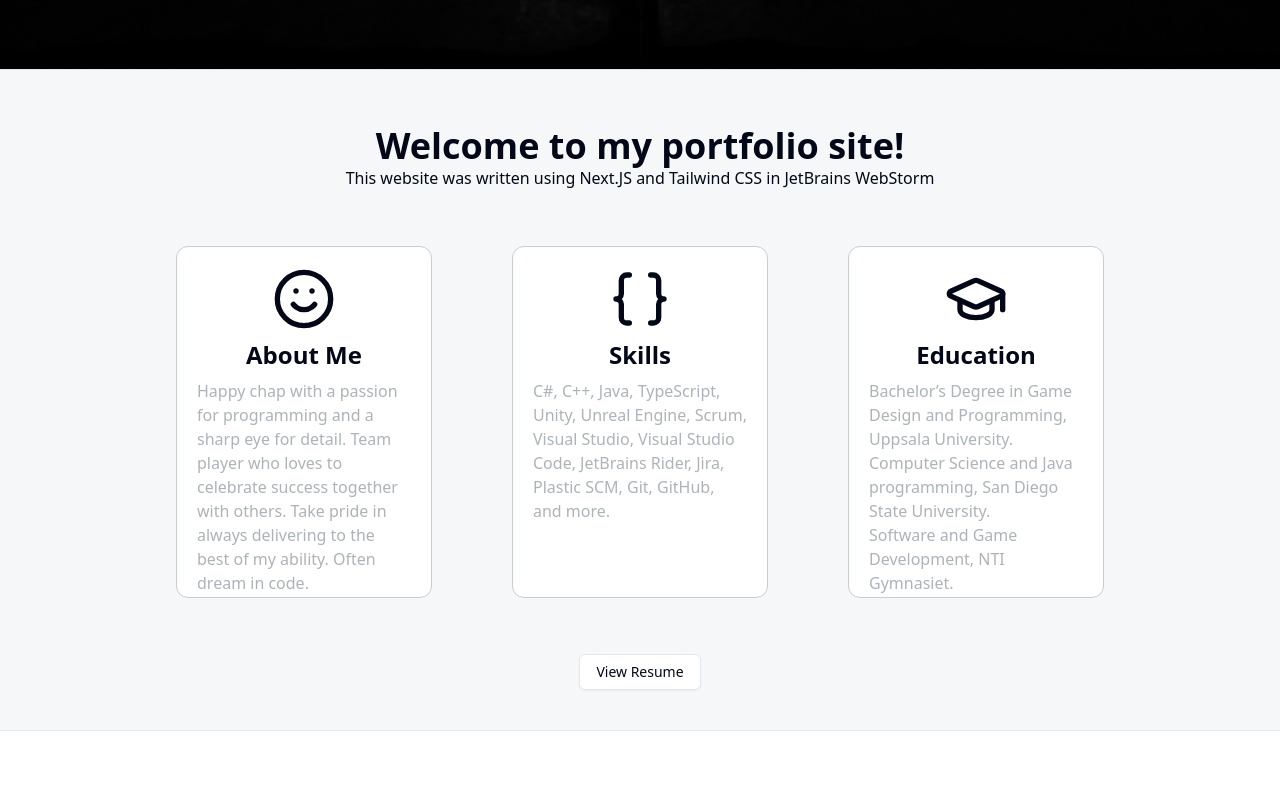
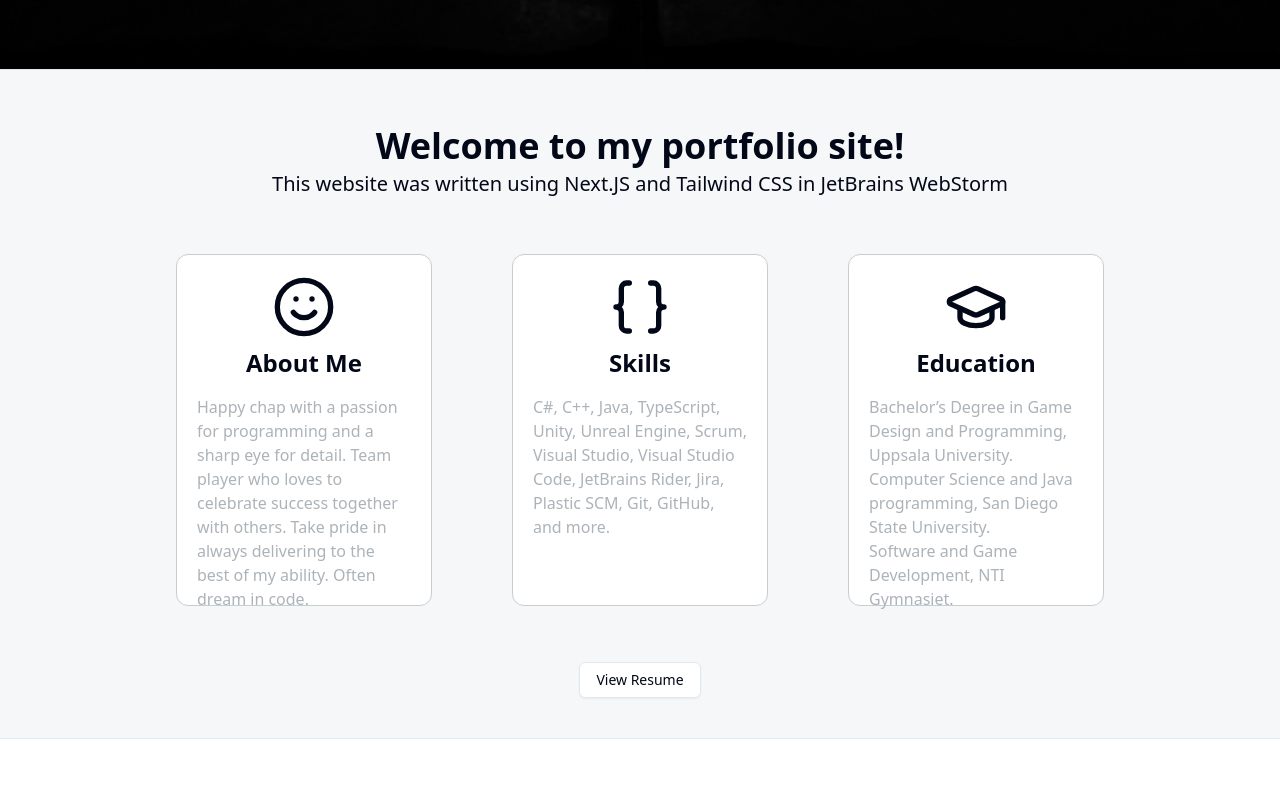
Before and after one commit to Bearshark15/portfolio, a Next.js app: page / in a window 1280 px wide. Shown: the part 800-1600 px from the top of the page. Built offline with nearby package versions, Linux system fonts and the light colour scheme.

Commit message:
changed the styling on the home page to be more consistent

```diff
--- a/app/page.tsx
+++ b/app/page.tsx
@@ -15,6 +15,8 @@ import Link from "next/link";
 import {Button} from "@/components/ui/button";
 import ResumeData from "@/lib/resume";
 import {getSortedProjects} from "@/lib/projects";
+import Paragraph from "@/components/text/Paragraph";
+import {Heading1, Heading2, Heading3, Subtitle, Title} from "@/components/text/Headings";
 
 export default function Home() {
     const projects = getSortedProjects();
@@ -26,44 +28,44 @@ export default function Home() {
                 <Container>
                     <div className={"flex flex-col items-center justify-center"}>
                         <div className={"mt-14 mb-14 text-center"}>
-                            <h1 id={"background"} className={"text-4xl font-bold"}>Welcome to my portfolio site!</h1>
-                            <p>This website was written using Next.JS and Tailwind CSS in JetBrains WebStorm</p>
+                            <Title id={"background"}>Welcome to my portfolio site!</Title>
+                            <Subtitle>This website was written using Next.JS and Tailwind CSS in JetBrains WebStorm</Subtitle>
                         </div>
                         <div className={"h-full flex flex-col gap-5 md:gap-20 md:flex-row lg:flex-row items-center justify-evenly pb-14"}>
                             <div className={"about-me-card"}>
                                 <div className={"flex items-center flex-col gap-2"}>
                                     <Smile className={"h-16 w-16"}></Smile>
-                                    <h1 className={"text-xl lg:text-2xl font-bold"}>About Me</h1>
-                                    <p style={{color: "hsl(208, 8%, 70%)"}} className={""}>
+                                    <Heading3 className={"lg:text-2xl"}>About Me</Heading3>
+                                    <Paragraph style={{color: "hsl(208, 8%, 70%)"}} className={""}>
                                         Happy chap with a passion for programming and a sharp eye for detail.
                                         Team player who loves to celebrate success together with others.
                                         Take pride in always delivering to the best of my ability.
                                         Often dream in code.
-                                    </p>
+                                    </Paragraph>
                                 </div>
                             </div>
                             <div className={"about-me-card"}>
                                 <div className={"flex items-center flex-col gap-2"}>
                                     <Braces className={"h-16 w-16"}></Braces>
-                                    <h1 className={"text-xl lg:text-2xl font-bold"}>Skills</h1>
-                                    <p style={{color: "hsl(208, 8%, 70%)"}}>
+                                    <Heading3 className={"lg:text-2xl"}>Skills</Heading3>
+                                    <Paragraph style={{color: "hsl(208, 8%, 70%)"}}>
                                         C#, C++, Java, TypeScript,
                                         Unity, Unreal Engine, Scrum,
                                         Visual Studio, Visual Studio Code,
                                         JetBrains Rider, Jira, Plastic SCM,
                                         Git, GitHub, and more.
-                                    </p>
+                                    </Paragraph>
                                 </div>
                             </div>
                             <div className={"about-me-card"}>
                                 <div className={"flex items-center flex-col gap-2"}>
                                     <GraduationCapIcon className={"h-16 w-16"}></GraduationCapIcon>
-                                    <h1 className={"text-xl lg:text-2xl font-bold"}>Education</h1>
-                                    <p style={{color: "hsl(208, 8%, 70%)"}}>
+                                    <Heading3 className={"lg:text-2xl"}>Education</Heading3>
+                                    <Paragraph style={{color: "hsl(208, 8%, 70%)"}}>
                                         Bachelor’s Degree in Game Design and Programming, Uppsala University.<br/>
                                         Computer Science and Java programming, San Diego State University. <br/>
                                         Software and Game Development, NTI Gymnasiet. <br/>
-                                    </p>
+                                    </Paragraph>
                                 </div>
                             </div>
                         </div>
@@ -77,7 +79,7 @@ export default function Home() {
             </section>
             <section>
                 <Container>
-                    <h1 id="portfolio" className={"text-4xl font-bold text-center p-20"}>Portfolio</h1>
+                    <Title id="portfolio" className={"text-center p-20"}>Portfolio</Title>
                     <ProjectList projects={projects}/>
                 </Container>
             </section>
@@ -85,15 +87,15 @@ export default function Home() {
                 <div className="w-full">
                     <Container>
                         <div className={"mb-10 mt-10"}>
-                            <h1 id={"resume"} className={"text-4xl font-bold text-center"}>Resume</h1>
-                            <h1 className={"text-2xl font-bold my-5"}>About Me</h1>
-                            <p className={"xl:w-1/2"}>
+                            <Title id={"resume"} className={"text-center"}>Resume</Title>
+                            <Heading2 className={"my-5"}>About Me</Heading2>
+                            <Paragraph className={"xl:w-1/2"}>
                                 I am a 23-year-old Game Programmer based in Stockholm. I completed my bachelor’s degree in game design and Programming in June 2024.
                                 I love the creative process of making games, where different skills and personalities come together.<br/><br/>
                                 As a programmer my job is to solve problems and make things work, and that’s what I love about it. My teammates know that I am reliable and do what is necessary to find a solution.
                                 As a person I take pride in always delivering to the best of my ability. I am also careful about details. Clean code is for example very satisfying. I like to make sure my code is as readable as I can make it. It not only looks nice, but it also makes it easier for others to understand.<br/><br/>
                                 While I’m confident that I have a solid foundation to start working on a professional production, I’m still very eager to learn new ways of working, new ways of programming, and new tools as well. I’m always looking for ways to improve and I’m not afraid to ask for help when I need it.
-                            </p>
+                            </Paragraph>
                         </div>
                         <Accordion type={"multiple"} className={""}>
                             {ResumeData.map((data, index) => (
@@ -122,14 +124,14 @@ export default function Home() {
                         <div className={"col-span-1 flex flex-col items-center justify-center"}>
                             <img src={"/IMG_0003-Enhanced-NR.jpg"} alt={"pic"} className={"rounded-full w-80"}/>
                             <div className={"flex flex-col items-center justify-center text-center lg:items-start lg:justify-start lg:hidden"}>
-                                <h1 className={"text-4xl font-bold text-center"}>Jacob Bekele Jansson</h1>
-                                <p className={"text-2xl text-center"}>Game Programmer</p>
+                                <Title className={"text-center"}>Jacob Bekele Jansson</Title>
+                                <Subtitle className={"text-center"}>Game Programmer</Subtitle>
                             </div>
                         </div>
                         <div className={"mr-10 col-span-2"}>
                             <div className={"hidden lg:flex flex-col items-center justify-center text-center lg:items-start lg:justify-start"}>
-                                <h1 className={"text-4xl font-bold text-center"}>Jacob Bekele Jansson</h1>
-                                <p className={"text-2xl text-center"}>Game Programmer</p>
+                                <Title className={"text-center"}>Jacob Bekele Jansson</Title>
+                                <Subtitle className={"text-center"}>Game Programmer</Subtitle>
                             </div>
                             <div className={"my-10 flex flex-col gap-3"}>
                                 <div className={"flex flex-row items-center"}>
--- a/components/ResumeEntryCard.tsx
+++ b/components/ResumeEntryCard.tsx
@@ -1,5 +1,7 @@
 import { ResumeEntry } from "@/lib/types";
 import React from "react";
+import Paragraph from "@/components/text/Paragraph";
+import {Heading1, Heading2, Subtitle, Title} from "@/components/text/Headings";
 
 interface ResumeEntryCardProps {
     entry: ResumeEntry;
@@ -11,13 +13,13 @@ const ResumeEntryCard: React.FC<ResumeEntryCardProps> = ({ entry }) => {
         <section className={`${entry.key === 1 ? "" : "mt-5"}`}>
             <div>
                 <div className={"flex justify-between items-center"}>
-                    <h1 className={"text-2xl font-bold"}>{entry.title}</h1>
+                    <Heading2 className={""}>{entry.title}</Heading2>
                     <div>
                         <p>{entry.date}</p>
                     </div>
                 </div>
-                <p className={"text-gray-400"}>{entry.subtitle}</p>
-                <p className={"lg:w-1/2 w-full"}>{entry.description}</p>
+                <Subtitle className={"text-gray-400"}>{entry.subtitle}</Subtitle>
+                <Paragraph className={"lg:w-1/2 w-full"}>{entry.description}</Paragraph>
             </div>
         </section>
     )
--- a/components/text/Headings.tsx
+++ b/components/text/Headings.tsx
@@ -5,7 +5,7 @@ const Title = React.forwardRef<HTMLHeadingElement, React.HTMLAttributes<HTMLHead
     ({ className, ...props }, ref) => (
     <h1
         ref={ref}
-        className={cn("text-5xl font-bold text-primary mb-1", className)}
+        className={cn("text-4xl font-bold mb-1", className)}
         {...props}
     />
 ));
@@ -15,7 +15,7 @@ const Subtitle = React.forwardRef<HTMLHeadingElement, React.HTMLAttributes<HTMLH
     ({ className, ...props }, ref) => (
     <h2
         ref={ref}
-        className={cn("text-xl font-light text-primary/80 my-1", className)}
+        className={cn("text-xl font-light", className)}
         {...props}
     />
 ));
@@ -25,7 +25,7 @@ const Heading1 = React.forwardRef<HTMLHeadingElement, React.HTMLAttributes<HTMLH
     ({ className, ...props }, ref) => (
     <h1
         ref={ref}
-        className={cn("text-3xl font-bold text-primary mb-2 mt-5", className)}
+        className={cn("text-3xl font-bold", className)}
         {...props}
     />
 ));
@@ -35,7 +35,7 @@ const Heading2 = React.forwardRef<HTMLHeadingElement, React.HTMLAttributes<HTMLH
     ({ className, ...props }, ref) => (
     <h2
         ref={ref}
-        className={cn("text-2xl font-semibold text-primary mb-2 mt-5", className)}
+        className={cn("text-2xl font-semibold", className)}
         {...props}
     />
 ));
@@ -45,7 +45,7 @@ const Heading3 = React.forwardRef<HTMLHeadingElement, React.HTMLAttributes<HTMLH
     ({ className, ...props }, ref) => (
     <h3
         ref={ref}
-        className={cn("text-xl font-semibold text-primary mb-2 mt-5", className)}
+        className={cn("text-xl font-semibold", className)}
         {...props}
     />
 ));
--- a/components/text/Paragraph.tsx
+++ b/components/text/Paragraph.tsx
@@ -5,7 +5,7 @@ const Paragraph = React.forwardRef<HTMLParagraphElement, React.HTMLAttributes<HT
     ({ className, ...props }, ref) => (
     <p
         ref={ref}
-        className={cn("text-lg text-primary/80 my-2", className)}
+        className={cn("my-2", className)}
         {...props}
     />
 ));
```
Also changed, not shown: components/HeroHome.tsx (+5 -4 lines).
